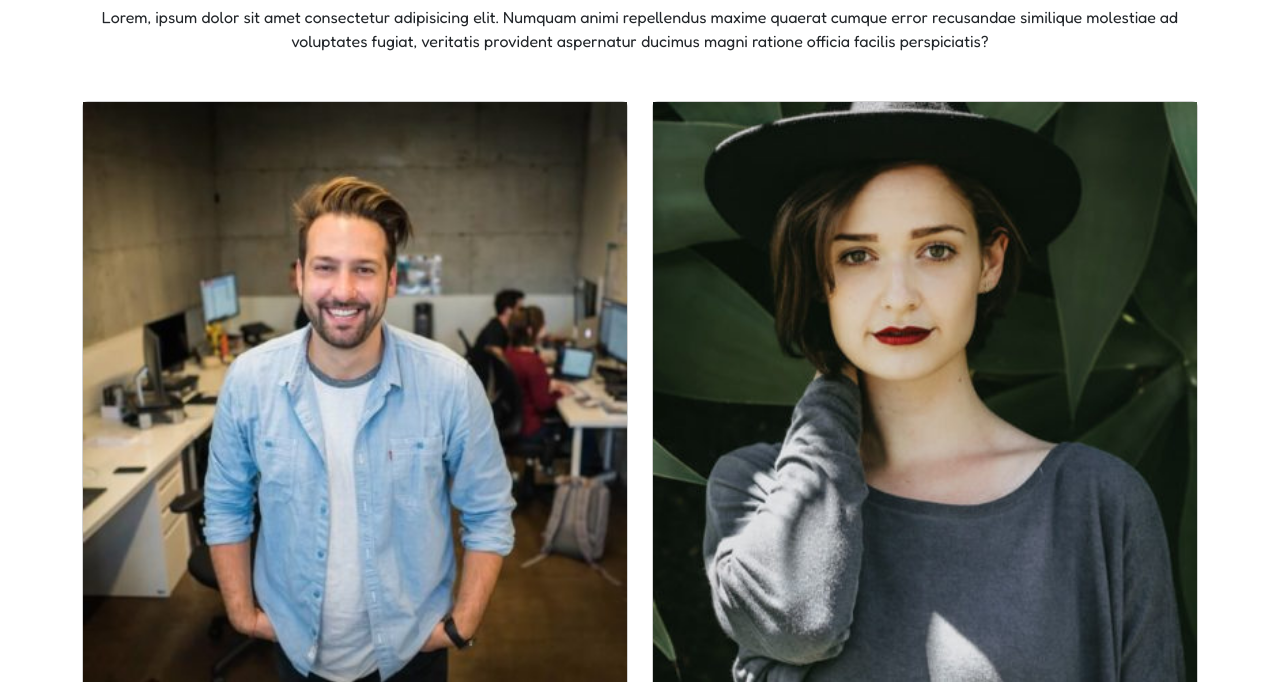
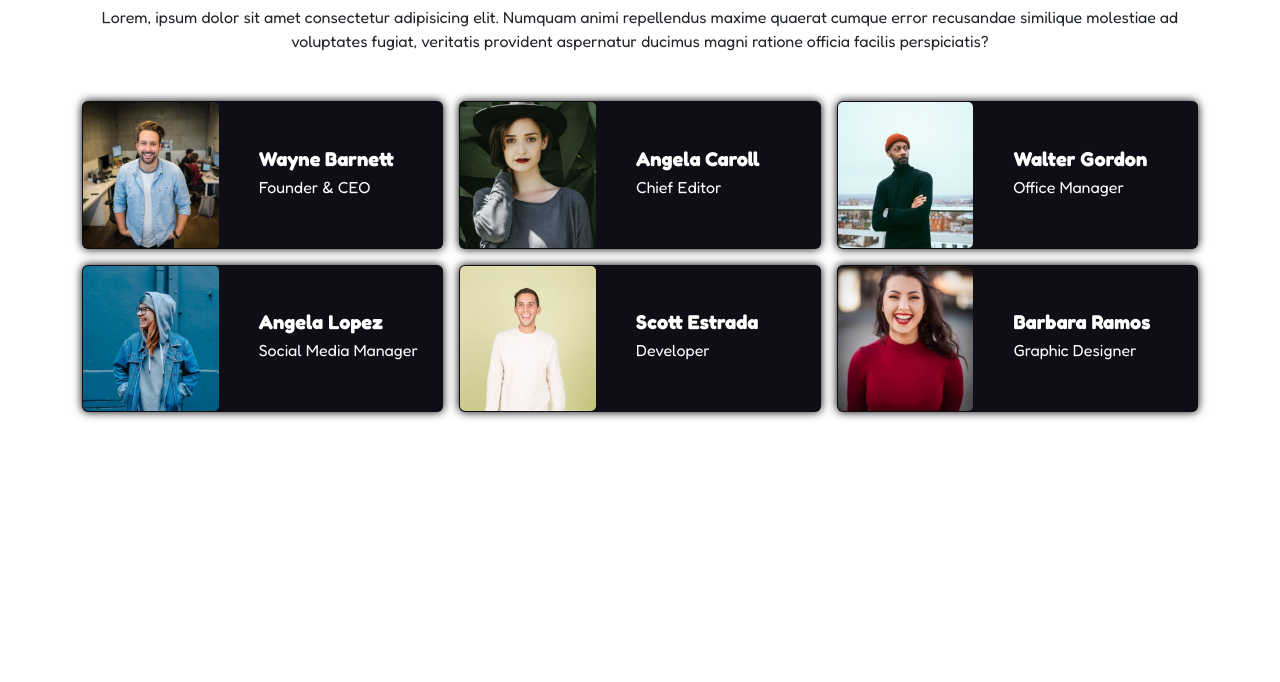
Before and after one commit to giuseppesciacca/js-our-team, a plain HTML site: page index.html in a window 1280 px wide. Shown: the part 115-797 px from the top of the page. Drawn offline with nearby package versions, Linux system fonts and the light colour scheme.

Commit message:
[add] style

```diff
--- a/assets/css/style.css
+++ b/assets/css/style.css
@@ -1,5 +1,6 @@
 :root {
     --bg-title: #e53170;
+    --bg-primary-card: #0f0e17;
 }
 
 body {
@@ -9,3 +10,9 @@ body {
 h1 {
     color: var(--bg-title);
 }
+
+.card {
+    background-color: var(--bg-primary-card);
+    height: 100%;
+    box-shadow: 0 0 10px black;
+}
--- a/assets/js/main.js
+++ b/assets/js/main.js
@@ -47,15 +47,27 @@ for (let i = 0; i < ourTeam.length; i++) {  //scorro attraverso l'array
     const member = ourTeam[i];
     //Stampare le informazioni su DOM in card
     const cardMarkup = `
-                <div class="col">
-                    <div class="card">
-                        <img src="./assets/img/${member.photo}" alt="${member.name}">
-                        <div class="card-body">
-                            <h5 class="card-title">${member.name}</h5>
-                            <p class="card-text">${member.role}</p>
+            <div class="col-12 col-sm-4">
+                <div class="card">
+                    <div class="row">
+                        <div class="col-12 col-lg-6 col-xl-5 text-center">
+                            <img class="img-fluid card-img" src="./assets/img/${member.photo}" alt="${member.name}">
                         </div>
+                        <!-- ./col-12 col-lg-6 col-xl-5 -->
+
+                        <div class="col-12 col-lg-6 col-xl-7 text-white d-flex align-items-center">
+                            <div class="card-body">
+                                <h5 class="card-title fw-semibold mb-1">${member.name}</h5>
+                                <p class="card-text mb-1">${member.role}</p>
+                            </div>
+                            <!-- ./card-body -->
+                        </div>
+                        <!-- ./col-12 col-lg-6 col-xl-7 -->
                     </div>
-                </div>`;
+                    <!-- ./intern row -->
+                </div>
+            </div>
+            <!-- /.col-12 col-sm-4 -->`;
     rowEl.innerHTML += cardMarkup;
 
     for (const key in member) { //per ogni membro del Team mostro le proprietà
--- a/index.html
+++ b/index.html
@@ -31,7 +31,8 @@
         </div>
     </header>
     <div class="container py-3">
-        <div class="row"></div>
+        <div class="row g-3">
+        </div>
         <!-- ./row -->
     </div>
     <!-- ./container -->
```
